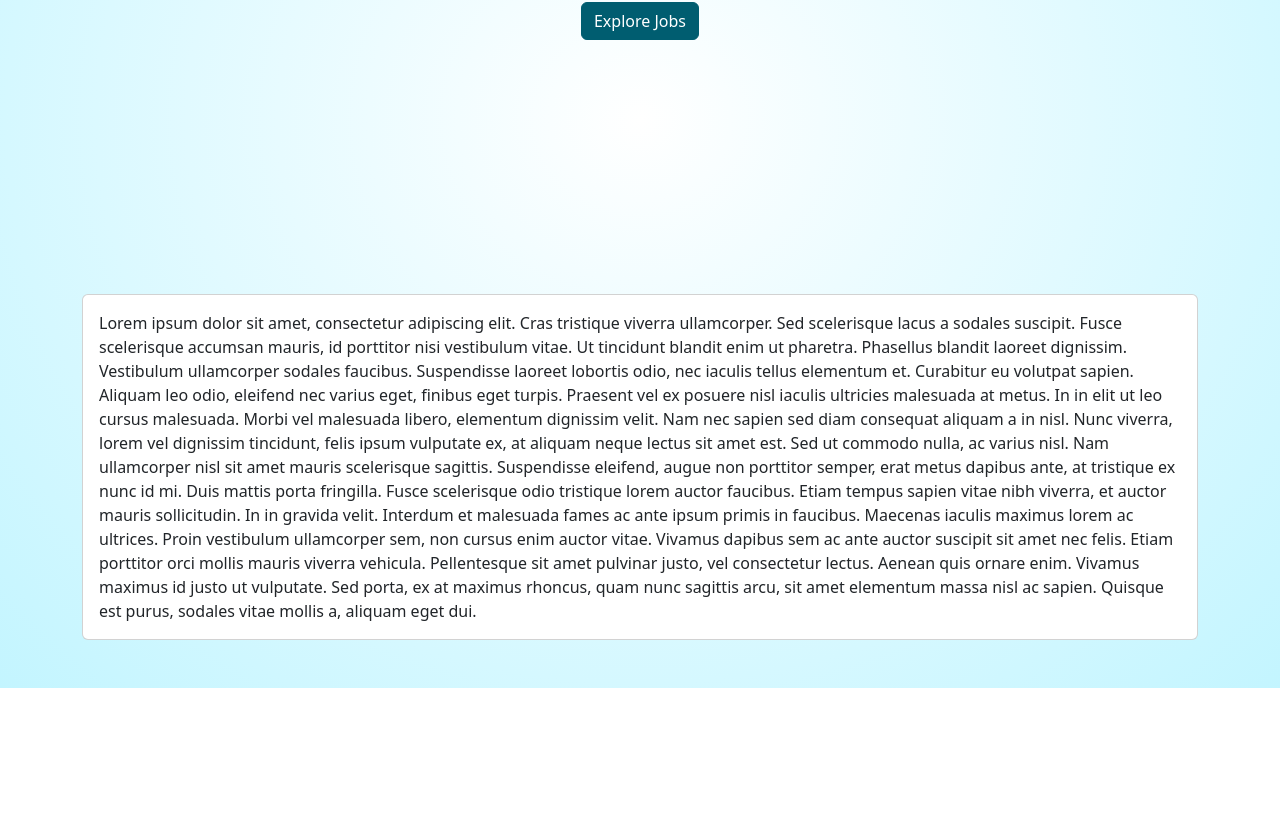
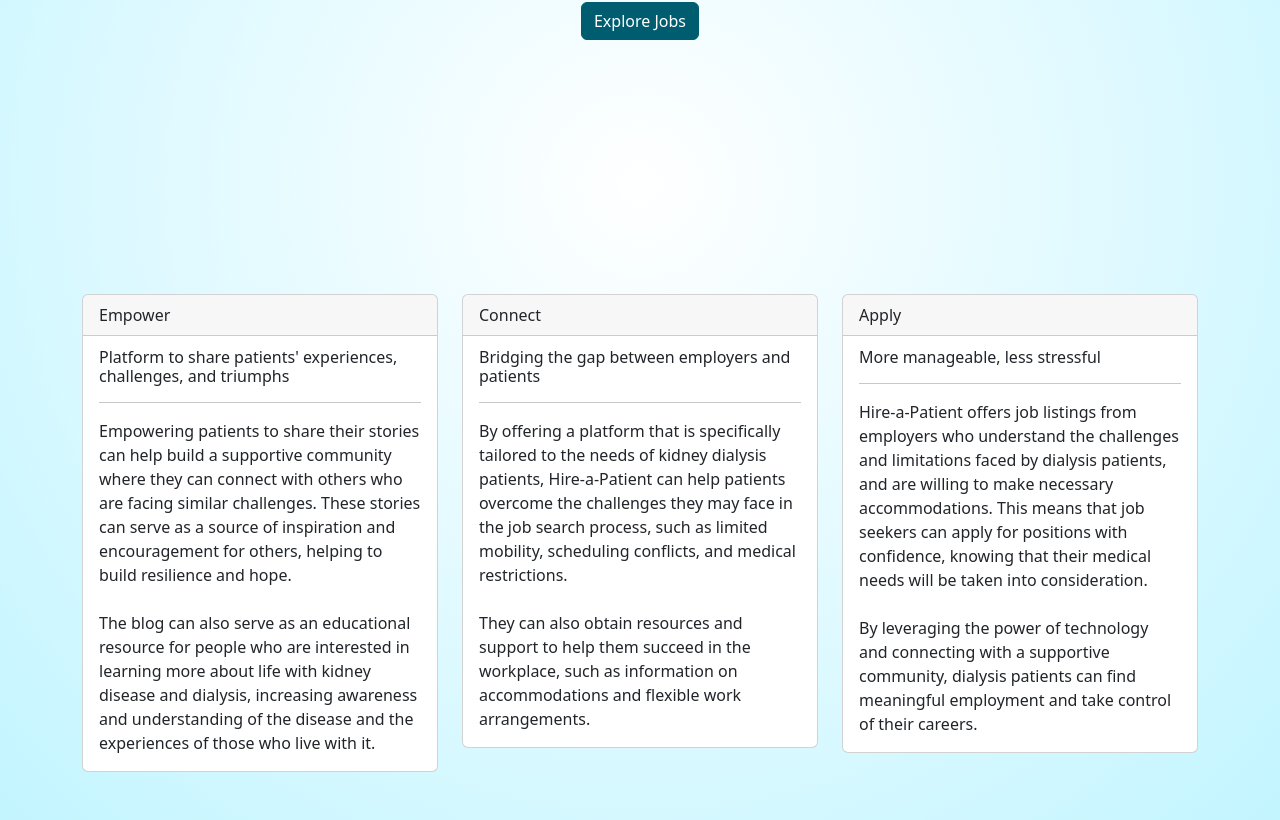
Before and after one commit to hansstanley/kidney-works, a React (Create React App) app: page / in a window 1280 px wide. Shown: the part 506-1326 px from the top of the page. Before the commit the page ends 1194 px from the top, so only its background shows below. Built offline with nearby package versions, Linux system fonts and the light colour scheme; no server answers; the database is empty.

Commit message:
Add feature panel to HomePage

```diff
--- a/src/components/Page.tsx
+++ b/src/components/Page.tsx
@@ -6,7 +6,7 @@
 
 type PageComponent = FunctionComponent<PropsWithChildren> & {
   Header: FunctionComponent<PageHeroProps>;
-  Body: FunctionComponent<PropsWithChildren>;
+  Body: FunctionComponent<PageBodyProps>;
 };
 
 const Page: PageComponent = ({ children }: PropsWithChildren) => {
@@ -28,24 +28,21 @@
   );
 }
 
-function PageBody({ children }: PropsWithChildren) {
-  // return (
-  //   <PageSurface noBackground>
-  //     <Container>{children}</Container>
-  //   </PageSurface>
-  // );
+interface PageBodyProps extends PropsWithChildren {
+  noCard?: boolean;
+}
+function PageBody({ children, noCard }: PageBodyProps) {
   return (
     <PageSurface noBackground noPaddingTop>
       <Container>
-        <Card>
-          <Card.Body>{children}</Card.Body>
-        </Card>
+        {noCard ? (
+          children
+        ) : (
+          <Card>
+            <Card.Body>{children}</Card.Body>
+          </Card>
+        )}
       </Container>
-    </PageSurface>
-  );
-  return (
-    <PageSurface>
-      <Container>{children}</Container>
     </PageSurface>
   );
 }
--- a/src/pages/HomePage/HomePage.tsx
+++ b/src/pages/HomePage/HomePage.tsx
@@ -1,19 +1,12 @@
 import './HomePage.css';
-import { Button, Container, Stack } from 'react-bootstrap';
+import { Button, Card, Col, Container, Row, Stack } from 'react-bootstrap';
 import { NAV_LINKS } from '../../utils/constants';
-import { animated, useSpring } from '@react-spring/web';
 import { useNavigate } from 'react-router-dom';
 import Page from '../../components/Page';
 import AnimatedBackground from '../../components/AnimatedBackground';
 
 export default function HomePage() {
   const navigate = useNavigate();
-  const props = useSpring({
-    from: { backgroundColor: '#ffffff' },
-    to: { backgroundColor: '#ffffff00' },
-    delay: 500,
-    config: { duration: 2000 },
-  });
 
   return (
     <AnimatedBackground>
@@ -31,33 +24,80 @@
             </Button>
           </Container>
         </div>
-        <Page.Body>
-          Lorem ipsum dolor sit amet, consectetur adipiscing elit. Cras
-          tristique viverra ullamcorper. Sed scelerisque lacus a sodales
-          suscipit. Fusce scelerisque accumsan mauris, id porttitor nisi
-          vestibulum vitae. Ut tincidunt blandit enim ut pharetra. Phasellus
-          blandit laoreet dignissim. Vestibulum ullamcorper sodales faucibus.
-          Suspendisse laoreet lobortis odio, nec iaculis tellus elementum et.
-          Curabitur eu volutpat sapien. Aliquam leo odio, eleifend nec varius
-          eget, finibus eget turpis. Praesent vel ex posuere nisl iaculis
-          ultricies malesuada at metus. In in elit ut leo cursus malesuada.
-          Morbi vel malesuada libero, elementum dignissim velit. Nam nec sapien
-          sed diam consequat aliquam a in nisl. Nunc viverra, lorem vel
-          dignissim tincidunt, felis ipsum vulputate ex, at aliquam neque lectus
-          sit amet est. Sed ut commodo nulla, ac varius nisl. Nam ullamcorper
-          nisl sit amet mauris scelerisque sagittis. Suspendisse eleifend, augue
-          non porttitor semper, erat metus dapibus ante, at tristique ex nunc id
-          mi. Duis mattis porta fringilla. Fusce scelerisque odio tristique
-          lorem auctor faucibus. Etiam tempus sapien vitae nibh viverra, et
-          auctor mauris sollicitudin. In in gravida velit. Interdum et malesuada
-          fames ac ante ipsum primis in faucibus. Maecenas iaculis maximus lorem
-          ac ultrices. Proin vestibulum ullamcorper sem, non cursus enim auctor
-          vitae. Vivamus dapibus sem ac ante auctor suscipit sit amet nec felis.
-          Etiam porttitor orci mollis mauris viverra vehicula. Pellentesque sit
-          amet pulvinar justo, vel consectetur lectus. Aenean quis ornare enim.
-          Vivamus maximus id justo ut vulputate. Sed porta, ex at maximus
-          rhoncus, quam nunc sagittis arcu, sit amet elementum massa nisl ac
-          sapien. Quisque est purus, sodales vitae mollis a, aliquam eget dui.
+        <Page.Body noCard>
+          <Row>
+            <Col>
+              <Card>
+                <Card.Header>Empower</Card.Header>
+                <Card.Body>
+                  <Card.Subtitle>
+                    Platform to share patients' experiences, challenges, and
+                    triumphs
+                  </Card.Subtitle>
+                  <hr />
+                  <Card.Text>
+                    Empowering patients to share their stories can help build a
+                    supportive community where they can connect with others who
+                    are facing similar challenges. These stories can serve as a
+                    source of inspiration and encouragement for others, helping
+                    to build resilience and hope.
+                    <br />
+                    <br />
+                    The blog can also serve as an educational resource for
+                    people who are interested in learning more about life with
+                    kidney disease and dialysis, increasing awareness and
+                    understanding of the disease and the experiences of those
+                    who live with it.
+                  </Card.Text>
+                </Card.Body>
+              </Card>
+            </Col>
+            <Col>
+              <Card>
+                <Card.Header>Connect</Card.Header>
+                <Card.Body>
+                  <Card.Subtitle>
+                    Bridging the gap between employers and patients
+                  </Card.Subtitle>
+                  <hr />
+                  <Card.Text>
+                    By offering a platform that is specifically tailored to the
+                    needs of kidney dialysis patients, Hire-a-Patient can help
+                    patients overcome the challenges they may face in the job
+                    search process, such as limited mobility, scheduling
+                    conflicts, and medical restrictions.
+                    <br />
+                    <br />
+                    They can also obtain resources and support to help them
+                    succeed in the workplace, such as information on
+                    accommodations and flexible work arrangements.
+                  </Card.Text>
+                </Card.Body>
+              </Card>
+            </Col>
+            <Col>
+              <Card>
+                <Card.Header>Apply</Card.Header>
+                <Card.Body>
+                  <Card.Subtitle>More manageable, less stressful</Card.Subtitle>
+                  <hr />
+                  <Card.Text>
+                    Hire-a-Patient offers job listings from employers who
+                    understand the challenges and limitations faced by dialysis
+                    patients, and are willing to make necessary accommodations.
+                    This means that job seekers can apply for positions with
+                    confidence, knowing that their medical needs will be taken
+                    into consideration.
+                    <br />
+                    <br />
+                    By leveraging the power of technology and connecting with a
+                    supportive community, dialysis patients can find meaningful
+                    employment and take control of their careers.
+                  </Card.Text>
+                </Card.Body>
+              </Card>
+            </Col>
+          </Row>
         </Page.Body>
       </Page>
     </AnimatedBackground>
```
